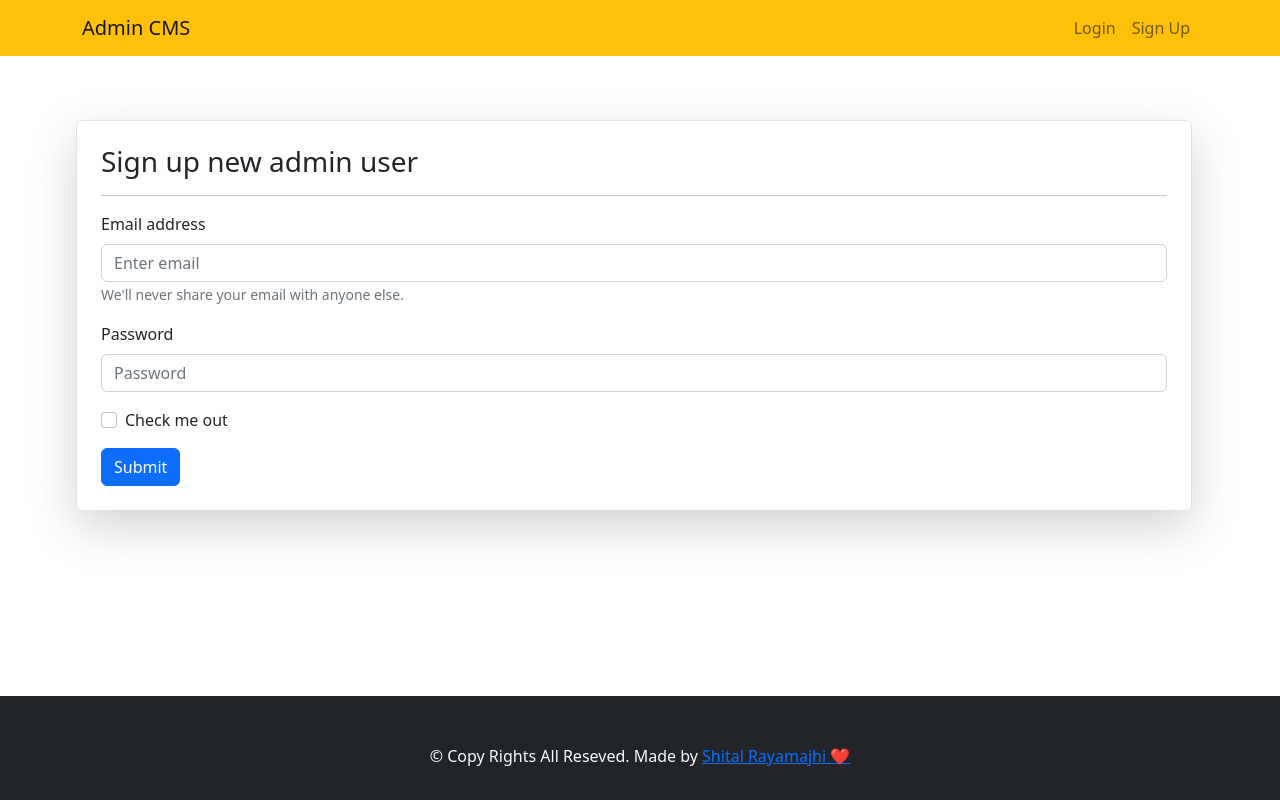
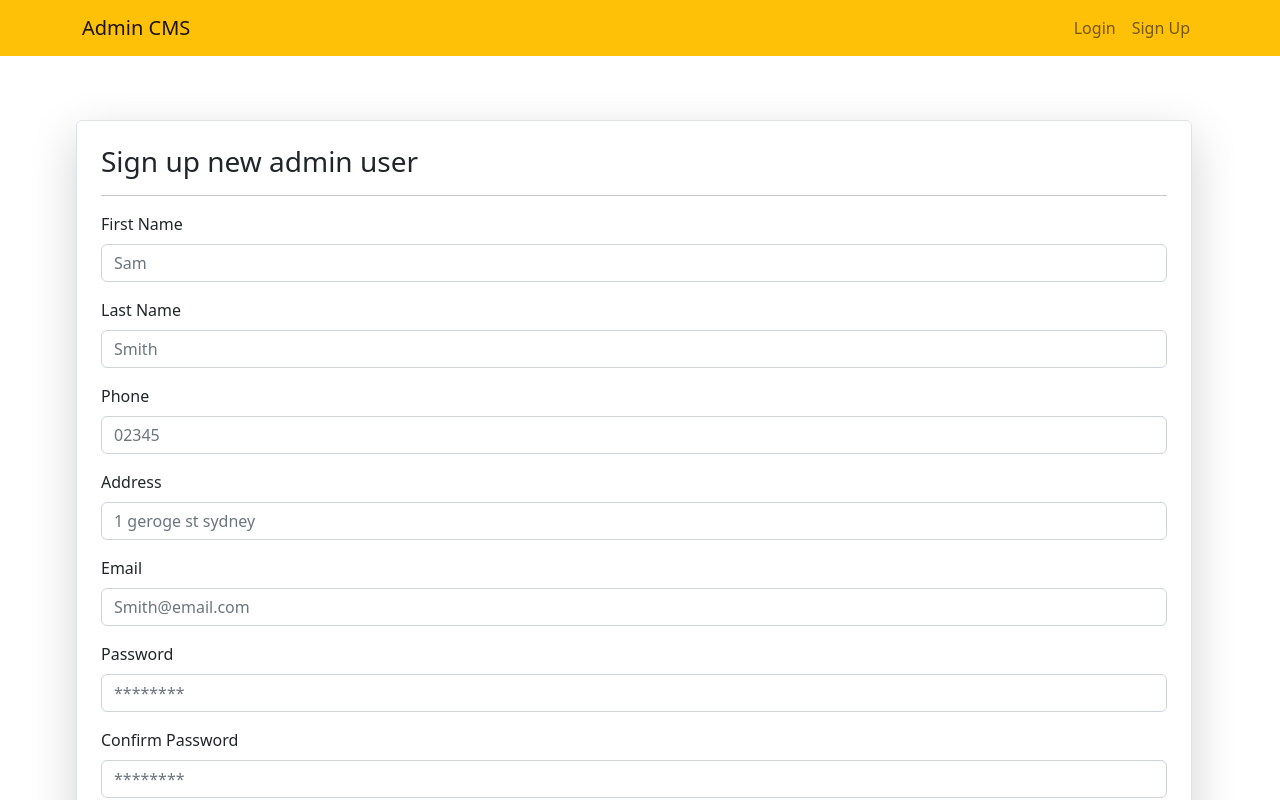
Before and after one commit to Shital769/e-commerce-client, a React (Create React App) app: page /register in a window 1280 px wide. Shown: the top 800 px of the page. Built offline with nearby package versions, Linux system fonts and the light colour scheme.

Commit message:
completed adming registration side

```diff
--- a/src/App.css
+++ b/src/App.css
@@ -1,3 +1,7 @@
 .main {
   min-height: 80vh;
 }
+
+.register-page {
+
+}
--- a/src/App.js
+++ b/src/App.js
@@ -1,7 +1,9 @@
 import { Button } from "react-bootstrap";
 import { LoginPage } from "./pages/login/LoginPage";
 import { RegisterPage } from "./pages/register/RegisterPage";
+import { NewAccountVerification } from "./pages/verify/NewAccountVerification";
 import { BrowserRouter as Browser, Routes, Route } from "react-router-dom";
+import { ToastContainer } from "react-toastify";
 import "./App.css";
 
 function App() {
@@ -11,8 +13,10 @@ function App() {
         <Routes>
           <Route path="/" element={<LoginPage />} />
           <Route path="/register" element={<RegisterPage />} />
+          <Route path="/verify" element={<NewAccountVerification />} />
         </Routes>
       </Browser>
+      <ToastContainer />
     </div>
   );
 }
--- /dev/null
+++ b/src/components/custom-input-field/CustomInputField.js
@@ -0,0 +1,11 @@
+import React from "react";
+import { Form } from "react-bootstrap";
+
+export const CustomInputField = ({ label, ...rest }) => {
+  return (
+    <Form.Group className="mb-3" controlId="formBasicEmail">
+      <Form.Label>{label}</Form.Label>
+      <Form.Control {...rest} />
+    </Form.Group>
+  );
+};
--- /dev/null
+++ b/src/helper/axios.js
@@ -0,0 +1,27 @@
+import axios from "axios";
+const rootUrl = "http://localhost:8000/api/v1";
+const adminApi = rootUrl + "/admin";
+
+export const postNewAdmin = async (data) => {
+  try {
+    const res = await axios.post(adminApi + "/register", data);
+    return res.data;
+  } catch (error) {
+    return {
+      status: "error",
+      message: error.message,
+    };
+  }
+};
+
+export const postEmailVerification = async (data) => {
+  try {
+    const res = await axios.post(adminApi + "/verify", data);
+    return res.data;
+  } catch (error) {
+    return {
+      status: "error",
+      message: error.message,
+    };
+  }
+};
--- a/src/index.js
+++ b/src/index.js
@@ -4,7 +4,8 @@ import './index.css';
 import App from './App';
 import reportWebVitals from './reportWebVitals';
 import 'bootstrap/dist/css/bootstrap.min.css';
-<link rel="stylesheet" href="https://cdnjs.cloudflare.com/ajax/libs/font-awesome/6.2.1/css/all.min.css" integrity="sha512-MV7K8+y+gLIBoVD59lQIYicR65iaqukzvf/nwasF0nqhPay5w/9lJmVM2hMDcnK1OnMGCdVK+iQrJ7lzPJQd1w==" crossorigin="anonymous" referrerpolicy="no-referrer" />
+import 'react-toastify/dist/ReactToastify.css';
+
 
 const root = ReactDOM.createRoot(document.getElementById('root'));
 root.render(
--- a/src/pages/layout/Footer.jsx
+++ b/src/pages/layout/Footer.jsx
@@ -5,7 +5,8 @@ export const Footer = () => {
     <div className="bg-dark text-light p-5 text-center">
       &copy; Copy Rights All Reseved.
        Made by{" "}
-      <a href="https://www.shitalrayamajhi.com/">Shital Rayamajhi ❤️ </a>
+      <a href="https://www.shitalrayamajhi.com/">Shital Rayamajhi </a> ❤️
+      <p>T&Cs applies.</p>
     </div>
   );
 };
--- /dev/null
+++ b/src/pages/register/RegisterPage.js
@@ -0,0 +1,111 @@
+import React, { useState } from "react";
+import { Footer } from "../layout/Footer";
+import { Header } from "../layout/Header";
+import { Form, Button, Container } from "react-bootstrap";
+import { CustomInputField } from "../../components/custom-input-field/CustomInputField";
+import { postNewAdmin } from "../../helper/axios";
+import { toast } from "react-toastify";
+
+export const RegisterPage = () => {
+  const [form, setForm] = useState({});
+
+  const handleOnChange = (e) => {
+    const { name, value } = e.target;
+
+    setForm({
+      ...form,
+      [name]: value,
+    });
+  };
+
+  const handleOnSubmit = async (e) => {
+    e.preventDefault();
+
+    const { confirmPassword, ...rest } = form;
+    if (confirmPassword !== rest.password) {
+      toast.error("Password do not match!");
+      return;
+    }
+    const { status, message } = await postNewAdmin(rest);
+
+    toast[status](message);
+  };
+
+  const inputes = [
+    {
+      label: "First Name",
+      type: "text",
+      name: "fName",
+      placeholder: "Sam",
+      required: true,
+    },
+    {
+      label: "Last Name",
+      type: "text",
+      name: "lName",
+      placeholder: "Smith",
+      required: true,
+    },
+    {
+      label: "Phone",
+      type: "text",
+      name: "phone",
+      placeholder: "02345",
+    },
+    {
+      label: "Address",
+      type: "text",
+      name: "address",
+      placeholder: "1 geroge st sydney",
+    },
+    {
+      label: "Email",
+      type: "email",
+      name: "email",
+      placeholder: "Smith@email.com",
+      required: true,
+    },
+    {
+      label: "Password",
+      type: "password",
+      name: "password",
+      placeholder: "********",
+      required: true,
+    },
+    {
+      label: "Confirm Password",
+      type: "password",
+      name: "confirmPassword",
+      placeholder: "********",
+      required: true,
+    },
+  ];
+
+  return (
+    <div>
+      <Header />
+      <div className="main register-page p-5">
+        <Container className="m-3">
+          <Form
+            onSubmit={handleOnSubmit}
+            className="border p-4 rounded shadow-lg"
+          >
+            <h3>Sign up new admin user </h3>
+            <hr />
+
+            {inputes.map((item, i) => (
+              <CustomInputField key={i} {...item} onChange={handleOnChange} />
+            ))}
+
+            <Button variant="primary" type="submit">
+              Submit
+            </Button>
+          </Form>
+        </Container>
+      </div>
+      <Footer />
+    </div>
+  );
+};
+
+export default RegisterPage;
--- a/src/pages/register/RegisterPage.jsx
+++ /dev/null
@@ -1,41 +0,0 @@
-import React from "react";
-import { Footer } from "../layout/Footer";
-import { Header } from "../layout/Header";
-import { Form, Button, Container } from "react-bootstrap";
-
-export const RegisterPage = () => {
-  return (
-    <div>
-      <Header />
-      <div className="main register-page p-5">
-        <Container className="m-3">
-          <Form className="border p-4 rounded shadow-lg">
-            <h3>Sign up new admin user </h3>
-            <hr />
-            <Form.Group className="mb-3" controlId="formBasicEmail">
-              <Form.Label>Email address</Form.Label>
-              <Form.Control type="email" placeholder="Enter email" />
-              <Form.Text className="text-muted">
-                We'll never share your email with anyone else.
-              </Form.Text>
-            </Form.Group>
-
-            <Form.Group className="mb-3" controlId="formBasicPassword">
-              <Form.Label>Password</Form.Label>
-              <Form.Control type="password" placeholder="Password" />
-            </Form.Group>
-            <Form.Group className="mb-3" controlId="formBasicCheckbox">
-              <Form.Check type="checkbox" label="Check me out" />
-            </Form.Group>
-            <Button variant="primary" type="submit">
-              Submit
-            </Button>
-          </Form>
-        </Container>
-      </div>
-      <Footer />
-    </div>
-  );
-};
-
-export default RegisterPage;
--- /dev/null
+++ b/src/pages/verify/NewAccountVerification.js
@@ -0,0 +1,53 @@
+import React, { useState, useEffect, useRef } from "react";
+import { Spinner } from "react-bootstrap";
+import { Alert } from "react-bootstrap";
+import { Footer } from "../layout/Footer";
+import { Header } from "../layout/Header";
+import { useSearchParams } from "react-router-dom";
+import { postEmailVerification } from "../../helper/axios";
+
+export const NewAccountVerification = () => {
+  // grab the query string
+  //call the api with the code and email
+  //show the message if verified or not
+
+  // grab the query string
+  let [searchParams] = useSearchParams();
+  const [response, setResponse] = useState({});
+  const isFetch = useRef(true);
+
+  //   console.log(searchParams.get("c"));
+
+  useEffect(() => {
+    const emailVerificationCode = searchParams.get("c");
+    const email = searchParams.get("email");
+
+    // call the api
+     callApi({ email, emailVerificationCode });
+    isFetch.current = false;
+  }, [searchParams]);
+
+  const callApi = async (obj) => {
+    if (isFetch.current) {
+      const response = await postEmailVerification(obj);
+      setResponse(response);
+    }
+  };
+  return (
+    <>
+      <Header />
+
+      <div className="main p-5 d-flex justify-content-center align-items-center">
+        {response?.message ? (
+          <Alert variant={response.status === "success" ? "success" : "danger"}>
+            {response?.message}
+          </Alert>
+        ) : (
+          <Spinner animation="border" variant="primary" className="fs-1" />
+        )}
+      </div>
+
+      <Footer />
+    </>
+  );
+};
```
